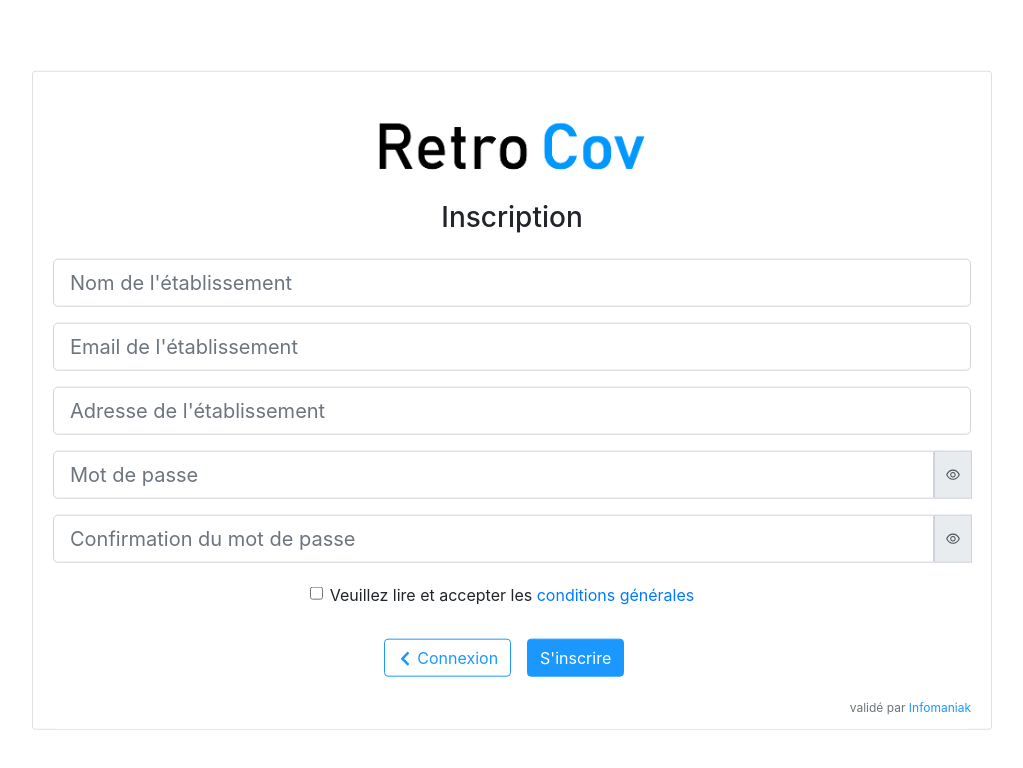
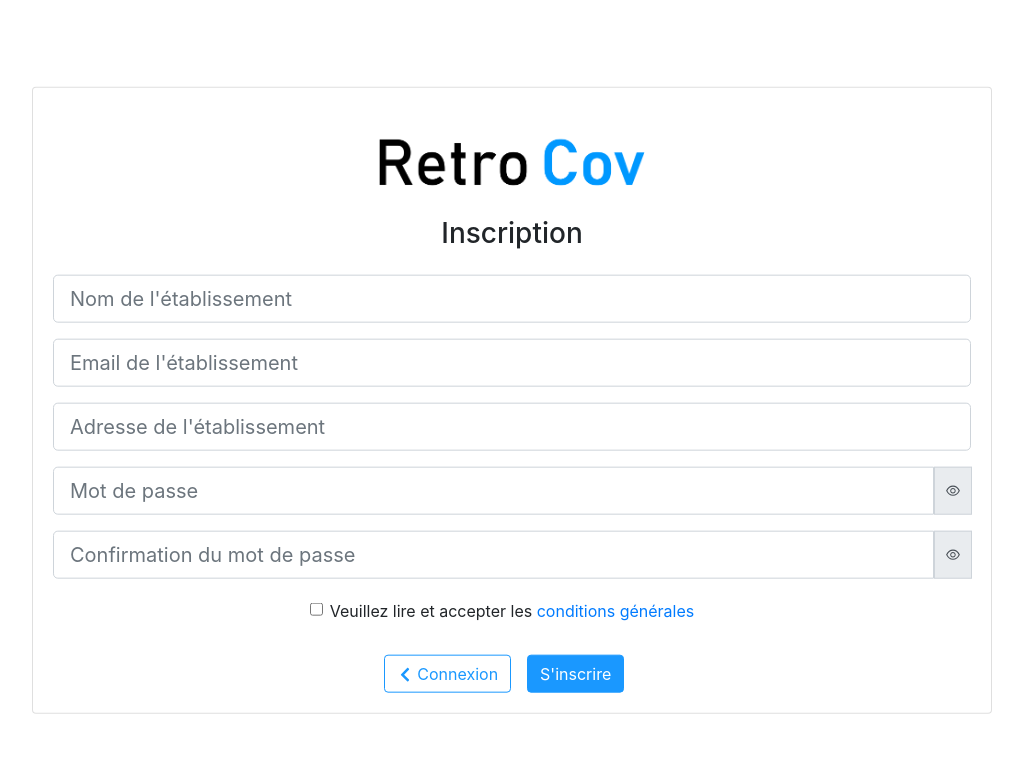
Before and after one commit to jmuraro-dev/retrocov-front, a React (Create React App) app: page /register in a window 1280 px wide. Shown: the top 768 px of the page, without its empty margins (128-1151 px from the left). Built offline with nearby package versions, Linux system fonts and the light colour scheme.

Commit message:
Delete the validate by infomaniak

```diff
--- a/src/components/ClientForm.js
+++ b/src/components/ClientForm.js
@@ -114,7 +114,7 @@ class ClientForm extends Component {
                     <Card className={"register-card text-center clientform-card"}>
                         <Card.Img className={"card-logo"} variant={"top"}
                                   src={window.location.origin.toString() + '/RetroCov_Logo.png'} alt="RetroCov Logo"/>
-                        <Card.Body style={{paddingBottom: "0px"}}>
+                        <Card.Body /*style={{paddingBottom: "0px"}}*/>
                             <Card.Title className={"mb-4 clientform-title"}><h3>Formulaire Client - {this.state.restaurantName}</h3>
                             </Card.Title>
                             <Alert variant="info" style={{fontSize: "9pt"}}>
@@ -200,8 +200,8 @@ class ClientForm extends Component {
                                 }
 
                             </Form>
-                            <Card.Footer className="text-muted card-foot">validé par <a
-                                href={"https://www.infomaniak.com"}>Infomaniak</a></Card.Footer>
+                            {/*<Card.Footer className="text-muted card-foot">validé par <a
+                                href={"https://www.infomaniak.com"}>Infomaniak</a></Card.Footer>*/}
                         </Card.Body>
                     </Card>
                 </Container>
--- a/src/components/Dashboard.js
+++ b/src/components/Dashboard.js
@@ -90,7 +90,7 @@ class Dashboard extends Component {
                         </Navbar.Collapse>
                     </Navbar>
                     <Card className={"login-card text-center"}>
-                        <Card.Body style={{paddingBottom: "0px"}}>
+                        <Card.Body /*style={{paddingBottom: "0px"}}*/>
                             <Card.Title className={"mb-4"}><h3>{this.state.name}</h3></Card.Title>
                             <Card.Text>
                                 <QRCode id="qrcode" value={"https://www.retrocov.ch/" + this.state.urlName}/>
@@ -100,9 +100,11 @@ class Dashboard extends Component {
                                     Télécharger le QR Code
                                 </Button>
                             </Card.Text>
-                            <Card.Footer className="text-muted card-foot">validé par <a
-                                href={"https://www.infomaniak.com"} className="infomaniak-link">Infomaniak</a></Card.Footer>
-
+                            <Card.Text>
+                                <small className="text-muted">Pour demander un export de la liste de vos clients,  envoyer un mail à <a href="mailto:infos@retrocov.ch">infos@retrocov.ch</a></small>
+                            </Card.Text>
+                            {/*<Card.Footer className="text-muted card-foot">validé par <a
+                                href={"https://www.infomaniak.com"} className="infomaniak-link">Infomaniak</a></Card.Footer>*/}
                         </Card.Body>
                     </Card>
                 </Container>
--- a/src/components/DashboardAdmin.js
+++ b/src/components/DashboardAdmin.js
@@ -98,8 +98,8 @@ class DashboardAdmin extends Component {
                                     Il n'y a actuellement aucun restaurant d'inscrits.
                                 </Card.Text>
                             )}
-                            <Card.Footer className="text-muted card-foot">validé par <a
-                                href={"https://www.infomaniak.com"} className="infomaniak-link">Infomaniak</a></Card.Footer>
+                            {/*<Card.Footer className="text-muted card-foot">validé par <a
+                                href={"https://www.infomaniak.com"} className="infomaniak-link">Infomaniak</a></Card.Footer>*/}
                         </Card.Body>
                     </Card>
                 </Container>
--- a/src/components/Login.js
+++ b/src/components/Login.js
@@ -127,8 +127,8 @@ class Login extends Component {
                                         variant="outline-primary">Inscription <FaChevronRight/></Button>
                             </Form.Group>
                         </Form>
-                        <Card.Footer className="text-muted card-foot">validé par <a
-                            href={"https://www.infomaniak.com"} className="infomaniak-link">Infomaniak</a></Card.Footer>
+                        {/*<Card.Footer className="text-muted card-foot">validé par <a
+                            href={"https://www.infomaniak.com"} className="infomaniak-link">Infomaniak</a></Card.Footer>*/}
                     </Card.Body>
                 </Card>
             </Container>
--- a/src/components/Register.js
+++ b/src/components/Register.js
@@ -120,7 +120,7 @@ class Register extends Component {
                 <Card className={"register-card text-center"}>
                     <Card.Img className={"card-logo"} variant={"top"}
                               src={window.location.origin.toString() + '/RetroCov_Logo.png'} alt="RetroCov Logo"/>
-                    <Card.Body style={{paddingBottom: "0px"}}>
+                    <Card.Body /*style={{paddingBottom: "0px"}}*/>
                         <Card.Title className={"mb-4"}><h3>Inscription</h3></Card.Title>
                         <Form>
                             <Form.Group controlId="formBasicName">
@@ -227,8 +227,8 @@ class Register extends Component {
                                     style={{backgroundColor: "#1A98FF", borderColor: "#1A98FF"}}
                                     onClick={() => this._handleRegister()}>S'inscrire</Button>
                         </Form>
-                        <Card.Footer className="text-muted card-foot">validé par <a
-                            href={"https://www.infomaniak.com"} className='infomaniak-link'>Infomaniak</a></Card.Footer>
+                        {/*<Card.Footer className="text-muted card-foot">validé par <a
+                            href={"https://www.infomaniak.com"} className='infomaniak-link'>Infomaniak</a></Card.Footer>*/}
                     </Card.Body>
                 </Card>
             </Container>
```
